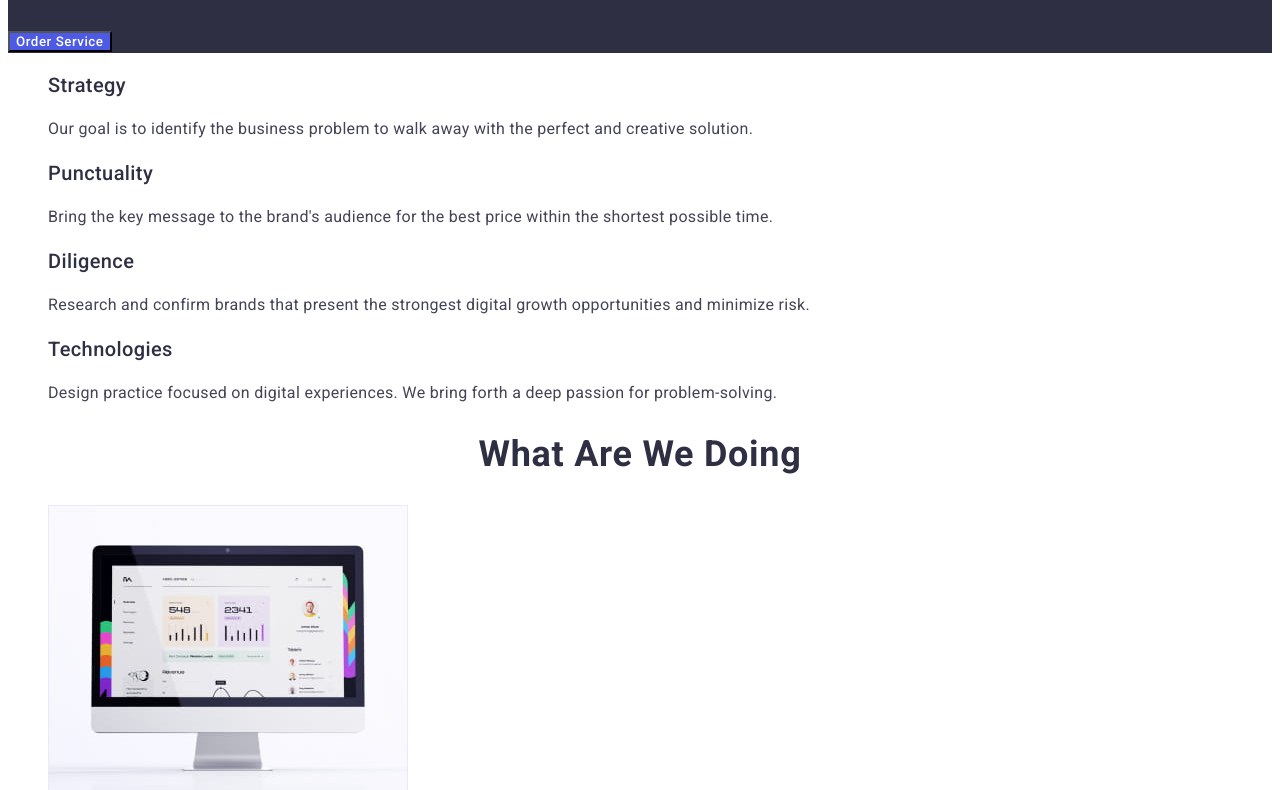
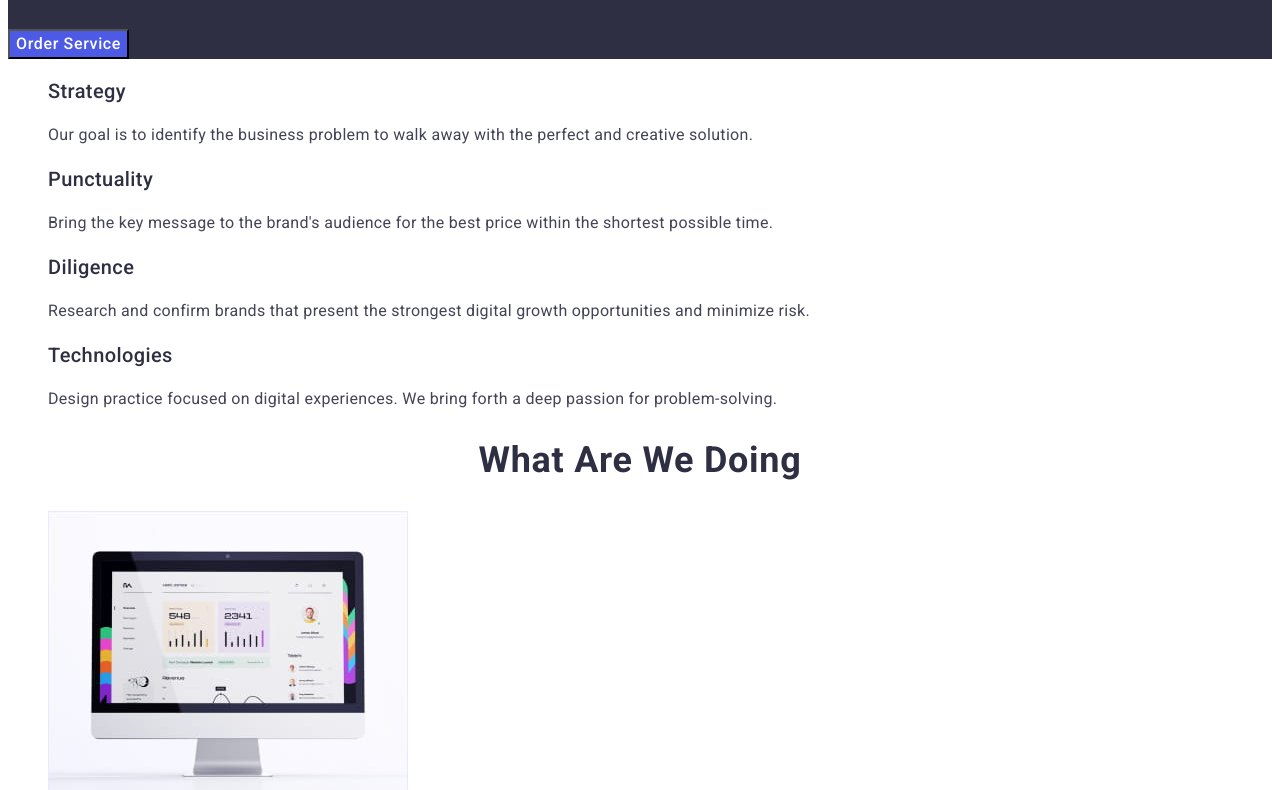
Before and after one commit to liubomyrkaminskyi/goit-markup-hw-02, a plain HTML site: page index.html in a window 1280 px wide. Shown: the part 308-1098 px from the top of the page. Drawn offline with Linux system fonts and the light colour scheme.

Commit message:
updatee7

```diff
--- a/css/styles.css
+++ b/css/styles.css
@@ -86,13 +86,16 @@ body {
 /* Buttons */
 .main-btn {
   font-family: inherit;
+  font-style: normal;
+  font-weight: 500;
+  font-size: 16px;
+  line-height: 1.5;
+  display: flex;
+  align-items: center;
+  letter-spacing: 0.04em;
+  background-color: var(--logo-part-cl);
+  color: var(--main-header-cl);
   cursor: pointer;
-  background-color: var(--logo-part-cl);
-  font-weight: 500;
-  font-size: 16px
-  line-height: 1.5;
-  letter-spacing: 0.04em;
-  color: var(--main-header-cl);
 }
 
 .main-btn:hover,
@@ -122,7 +125,6 @@ body {
 .list {
   list-style: none;
 }
-
 
 /* Main content */
 
@@ -191,6 +193,7 @@ body {
   font-size: 16px;
   line-height: 1.5;
   letter-spacing: 0.02em;
+  color: var(--main-txt-cl);
 }
 
 .link {
```
